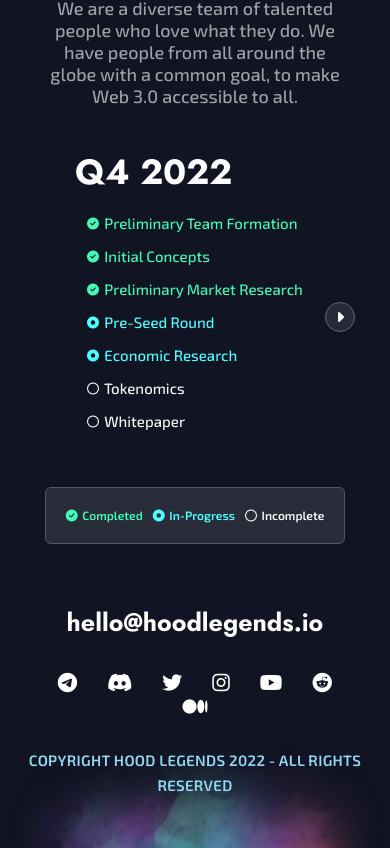
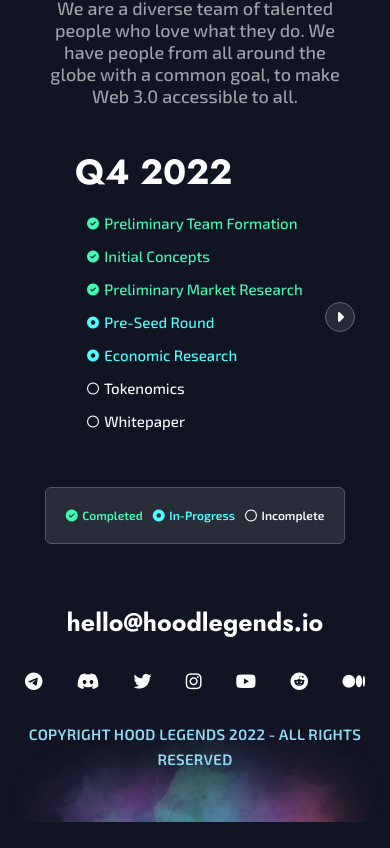
Before and after one commit to ghulamrasool154/hoodlegends, a React (Create React App) app: page / in a window 390 px wide. Shown: the part 2954-3802 px from the top of the page. After the commit the page ends 3776 px from the top, so only its background shows below. Built offline with nearby package versions, Linux system fonts and the light colour scheme.

Commit message:
new update just footer

```diff
--- a/src/components/section6/Section06.css
+++ b/src/components/section6/Section06.css
@@ -73,10 +73,9 @@ a.section6item.gr--sec6item {
     font-size: 40px;
     font-style: normal;
   }
-  .section6Icons-footer a{
+  .section6Icons-footer a {
     font-size: 30px;
     margin: 0 20px;
-
   }
 }
 
@@ -84,7 +83,7 @@ a.section6item.gr--sec6item {
   .section6Icons-footer a {
     font-size: 20px;
     margin: 0 15px;
-}
+  }
   .section6title {
     font-size: 30px;
     line-height: normal;
@@ -94,7 +93,10 @@ a.section6item.gr--sec6item {
   }
   .section6Icons-footer {
     margin: 30px 0 30px 0;
-}
+
+    display: flex;
+    justify-content: space-between;
+  }
 }
 @media screen and (max-width: 500px) {
   .section6title {
@@ -102,7 +104,18 @@ a.section6item.gr--sec6item {
     line-height: normal;
     margin: 0;
   }
-  .copyright{
+  .copyright {
     line-height: 25px;
   }
+  .section6Icons-footer a {
+    font-size: 18px;
+    margin: 0 10px;
+  }
+
+  .section6Icons-footer a:first-child {
+    margin-left: 0;
+  }
+  .section6Icons-footer a:last-child {
+    margin-right: 0;
+  }
 }
```
